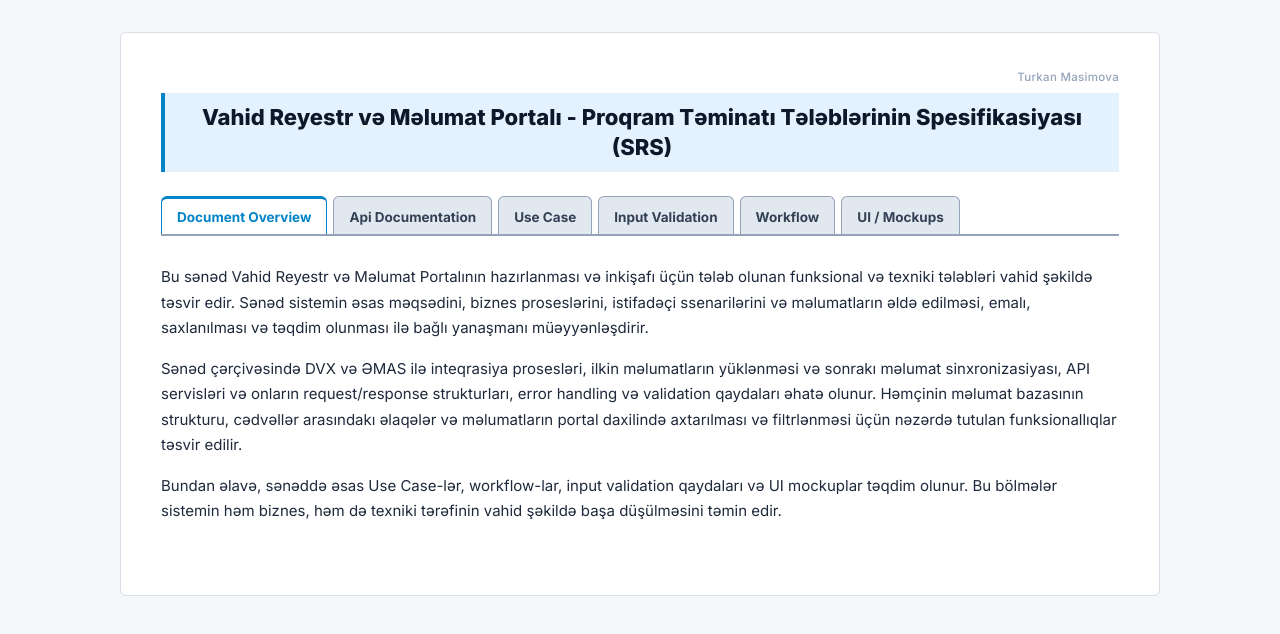
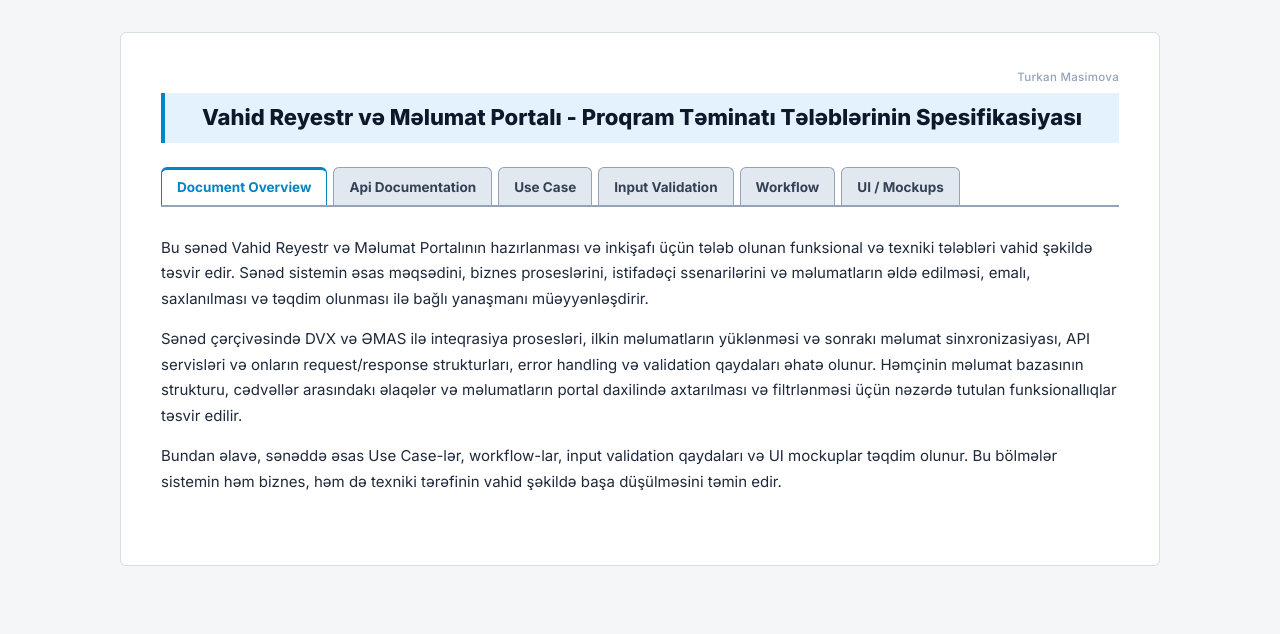
Before and after one commit to Turkan2000/Doc, a plain HTML site: page index.html in a window 1280 px wide. Drawn offline with Linux system fonts and the light colour scheme.

Commit message:
End to end

```diff
--- a/index.html
+++ b/index.html
@@ -3,7 +3,7 @@
 <head>
   <meta charset="UTF-8" />
   <meta name="viewport" content="width=device-width, initial-scale=1" />
-  <title>Vahid Reyestr və Məlumat Portalı - Proqram Təminatı Tələblərinin Spesifikasiyası (SRS)</title>
+  <title>Vahid Reyestr və Məlumat Portalı - Proqram Təminatı Tələblərinin Spesifikasiyası</title>
   <link rel="preconnect" href="https://fonts.googleapis.com">
   <link rel="preconnect" href="https://fonts.gstatic.com" crossorigin>
   <link href="https://fonts.googleapis.com/css2?family=Inter:wght@400;500;600;700;800&family=JetBrains+Mono:wght@400;500;600&display=swap" rel="stylesheet">
@@ -1384,7 +1384,7 @@
       </span>
     </div>
 
-    <h1 class="doc-title" style="margin-top: 2px;">Vahid Reyestr və Məlumat Portalı - Proqram Təminatı Tələblərinin Spesifikasiyası (SRS)</h1>
+    <h1 class="doc-title" style="margin-top: 2px;">Vahid Reyestr və Məlumat Portalı - Proqram Təminatı Tələblərinin Spesifikasiyası</h1>
 
     <!-- Master SRS Tabs Navigation -->
     <nav class="srs-master-nav" aria-label="SRS Bölmələri">
```
